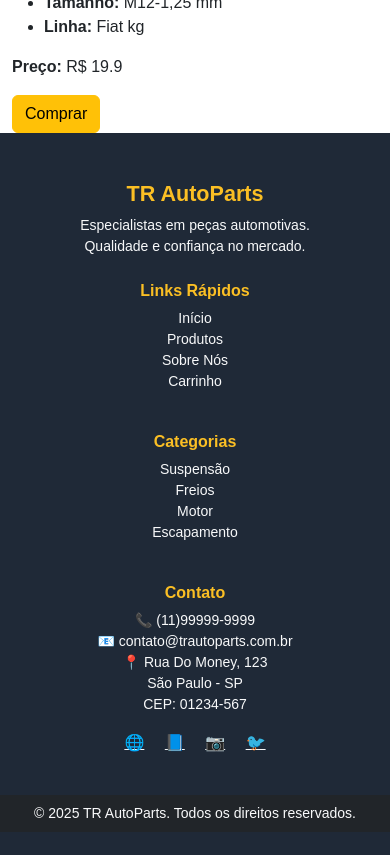
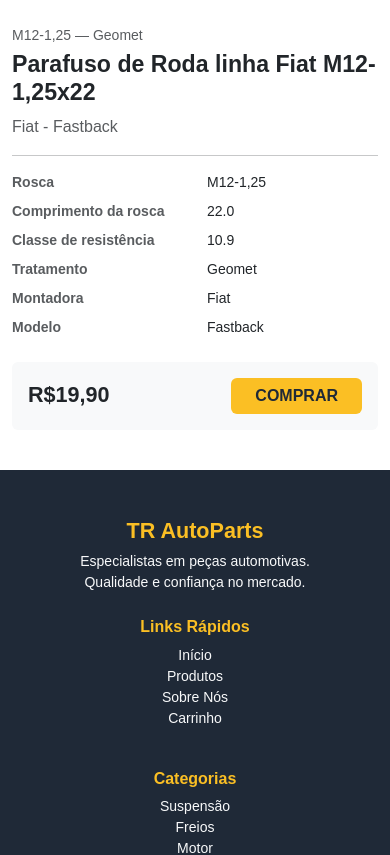
Before and after one commit to rodrigolizze/trscrews, a Rails app: page /screws/1 in a window 390 px wide. Shown: the part 535-1390 px from the top of the page. Before the commit the page ends 1367 px from the top, so only its background shows below. Run offline with Rails 7, Linux system fonts and the light colour scheme; data comes from the database, SQL or seed files in the repository; style sheets or scripts are compiled from the project's sources; some libraries are stand-ins or nearby versions; some web fonts are replaced.

Commit message:
Show page done

```diff
--- a/app/helpers/screws_helper.rb
+++ b/app/helpers/screws_helper.rb
@@ -1,2 +1,6 @@
 module ScrewsHelper
+  def format_price(price)
+    return "Sob consulta" if price.blank?
+    number_to_currency(price, unit: "R$", separator: ",", delimiter: ".")
+  end
 end
--- a/app/views/pages/home.html.erb
+++ b/app/views/pages/home.html.erb
@@ -124,7 +124,7 @@
               <h6 class="fw-bold mt-2"><%= screw.description %></h6>
               <p class="mb-1 text-muted"><%= screw.automaker %> - <%= screw.model %></p>
               <p class="fw-bold">R$ <%= screw.price %></p>
-              <a href="#" class="btn btn-yellow w-100">COMPRAR</a>
+              <%= link_to "VER DETALHES", screw_path(screw), class: "btn btn-yellow w-100" %>
             </div>
           </div>
         </div>
--- a/app/views/screws/show.html.erb
+++ b/app/views/screws/show.html.erb
@@ -1,50 +1,62 @@
-<div class="container product-details">
-  <!-- Product Details Layout: Two columns for image carousel and info -->
-  <div class="row">
-    <!-- Left Column: Image Carousel -->
-    <div class="col-md-6">
-      <!-- Image Carousel (Bootstrap 5 example) -->
-      <div id="screwImagesCarousel" class="carousel slide" data-bs-ride="carousel">
+<%# app/views/screws/show.html.erb %>
+<div class="container py-4">
+  <div class="mb-3">
+    <%= link_to "← Voltar ao catálogo", screws_path, class: "text-decoration-none" %>
+  </div>
+
+  <div class="row g-4">
+    <div class="col-md-7">
+      <% if @screw.images.attached? %>
+        <% carousel_id = "screwCarousel-#{@screw.id}" %>
+        <div id="<%= carousel_id %>" class="carousel slide">
           <div class="carousel-inner">
-        <% @screw.images.each_with_index do |img, index| %>
-          <div class="carousel-item <%= 'active' if index == 0 %>">
-            <%= image_tag img, class: "d-block w-100", alt: @screw.model %>
+            <% @screw.images.each_with_index do |img, i| %>
+              <div class="carousel-item <%= 'active' if i == 0 %>">
+                <%= image_tag img, class: "d-block w-100 rounded shadow-sm", style: "height: 360px; object-fit: cover;" %>
               </div>
             <% end %>
           </div>
-        <!-- Carousel controls (previous/next) -->
-        <button class="carousel-control-prev" type="button" data-bs-target="#productCarousel" data-bs-slide="prev">
+          <button class="carousel-control-prev" type="button" data-bs-target="#<%= carousel_id %>" data-bs-slide="prev">
             <span class="carousel-control-prev-icon" aria-hidden="true"></span>
-          <span class="visually-hidden">Anterior</span> <!-- "Previous" in Portuguese -->
+            <span class="visually-hidden">Anterior</span>
           </button>
-        <button class="carousel-control-next" type="button" data-bs-target="#productCarousel" data-bs-slide="next">
+          <button class="carousel-control-next" type="button" data-bs-target="#<%= carousel_id %>" data-bs-slide="next">
             <span class="carousel-control-next-icon" aria-hidden="true"></span>
-          <span class="visually-hidden">Próximo</span> <!-- "Next" in Portuguese -->
+            <span class="visually-hidden">Próximo</span>
           </button>
         </div>
+      <% else %>
+        <div class="bg-light d-flex align-items-center justify-content-center rounded" style="height: 360px;">
+          <span class="text-muted">Sem imagens</span>
+        </div>
+      <% end %>
     </div>
 
-    <!-- Right Column: Product Info -->
-    <div class="col-md-6">
-      <!-- Product Title and Description -->
-      <h1 class="product-title"><%= @screw.model %></h1>
-      <p class="product-description"><%= @screw.description %></p>
+    <div class="col-md-5">
+      <small class="text-muted"><%= @screw.thread %> — <%= @screw.surface_treatment %></small>
+      <h3 class="fw-bold mt-1"><%= @screw.description %></h3>
+      <p class="mb-1 text-muted"><%= @screw.automaker %> - <%= @screw.model %></p>
 
-      <!-- Product Specifications -->
-      <h3>Especificações</h3>
-      <ul class="product-specs">
-        <%# Example specification items. Replace with actual attributes or content: %>
-        <li><strong>Material:</strong> <%= @screw.surface_treatment %></li>
-        <li><strong>Tamanho:</strong> <%= @screw.thread %> mm</li>
-        <li><strong>Linha:</strong> <%= @screw.automaker %> kg</li>
-        <!-- Add more <li> for other specs as needed -->
-      </ul>
+      <hr>
 
-      <!-- Price and Add-to-Cart Button -->
-      <div class="purchase-section">
-        <p class="price"><strong>Preço: </strong>R$ <%= @screw.price %></p>
-        <%= link_to 'Comprar', "#" , class: "btn btn-warning add-to-cart" %>
-        <%# The link currently points to "#" (no action) since cart functionality isn't implemented yet. %>
+      <dl class="row small">
+        <% {
+          "Rosca" => @screw.thread,
+          "Comprimento da rosca" => @screw.thread_length,
+          "Classe de resistência" => @screw.resistance_class,
+          "Tratamento" => @screw.surface_treatment,
+          "Montadora" => @screw.automaker,
+          "Modelo" => @screw.model
+        }.each do |label, value| %>
+          <% next if value.blank? %>
+          <dt class="col-6 text-muted"><%= label %></dt>
+          <dd class="col-6"><%= value %></dd>
+        <% end %>
+      </dl>
+
+      <div class="p-3 bg-light rounded d-flex align-items-center justify-content-between my-3">
+        <div class="fs-4 fw-bold"><%= format_price(@screw.price) %></div>
+        <%= button_to "COMPRAR", "#", class: "btn btn-yellow px-4", method: :post %>
       </div>
     </div>
   </div>
```
Lines whose indentation alone changed are shown as unchanged.
